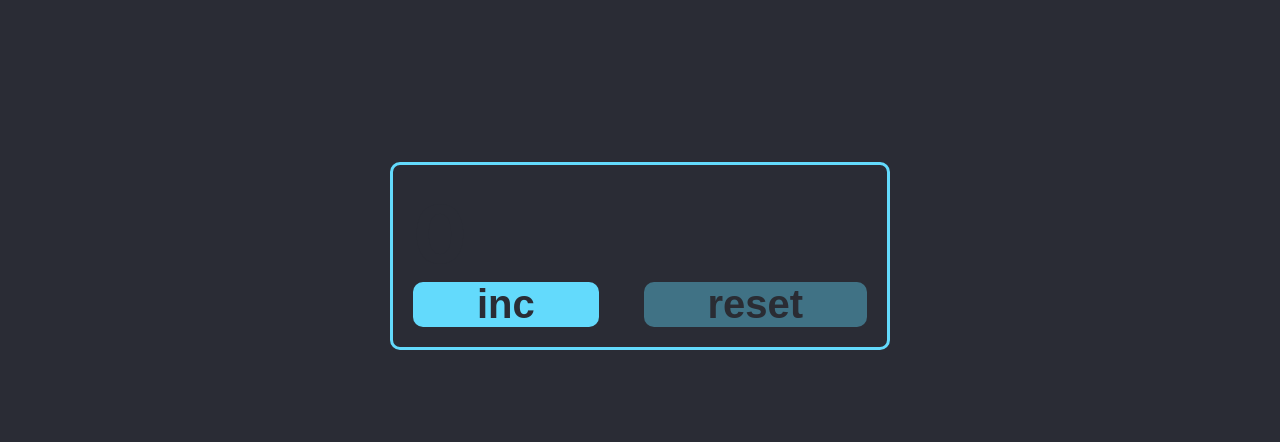
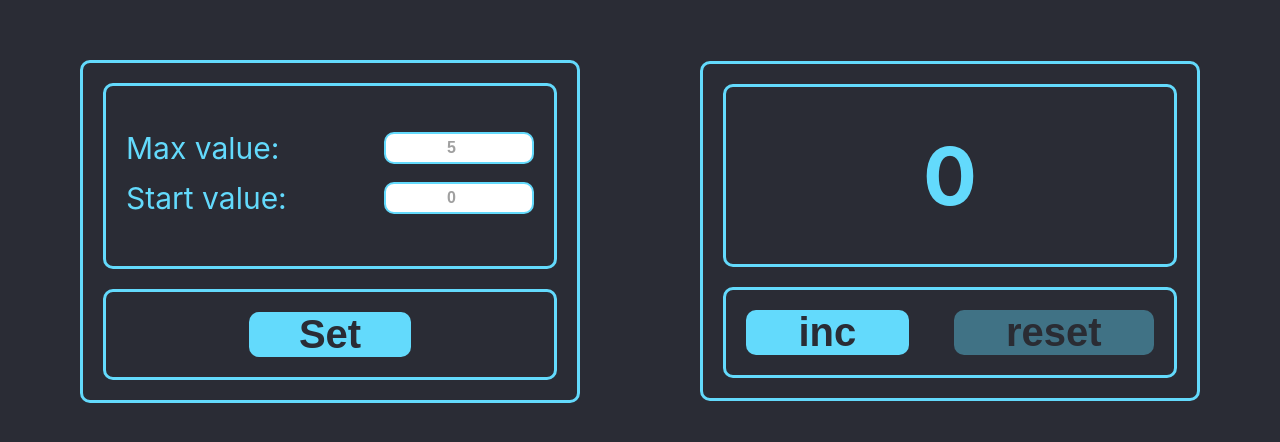
Before and after one commit to AV-html/clicker-counter, a React (Create React App) app: page / in a window 1280 px wide. Shown: the part 144-586 px from the top of the page. Built offline with nearby package versions, Linux system fonts and the light colour scheme.

Commit message:
add(SetValues): add all new components

```diff
--- a/src/App.css
+++ b/src/App.css
@@ -9,7 +9,7 @@ html {
 
 body {
     background-color: rgb(42, 44, 53);
-    color: rgb(42, 44, 53);
+    color: rgb(99, 218, 252);
     height: 100%;
 }
 
@@ -22,12 +22,29 @@ body {
     display: flex;
     justify-content: center;
     align-items: center;
+    flex-wrap: wrap;
+    padding: 20px;
 }
 
-.clicker {
+.block {
+    flex: 0 1 500px;
     border: 3px solid rgb(99, 218, 252);
-    flex: 0 1 500px;
-    margin: 0 auto;
+    margin: 0 auto 5em;
     border-radius: 1rem;
     padding: 2rem;
 }
+
+
+.screen {
+    border: 3px solid rgb(99, 218, 252);
+    border-radius: 1rem;
+    padding: 4rem 2rem;
+    text-align: center;
+    margin-bottom: 2rem;
+}
+
+.control {
+    padding: 2rem;
+    border-radius: 1rem;
+    border: 3px solid rgb(99, 218, 252);
+}
--- a/src/App.tsx
+++ b/src/App.tsx
@@ -1,32 +1,48 @@
 import React, {useState} from 'react';
 import './App.css';
-
+import {Control} from './components/Control';
 import {Screen} from './components/Screen';
-import {Control} from './components/Control';
+import {InputValues} from './components/InputValues';
+import {SetValues} from './components/SetValues';
 
 
 // export type ValueType = 0 | 1 | 2 | 3 | 4 | 5
-export type ClickerType = 'inc' | 'reset';
 
 function App() {
     const [value, setValue] = useState<number>(0);
 
-    const changeValue = (clicker: ClickerType) => {
-        if (clicker === 'inc') {
+    const changeValue = () => {
+        if (value < 5) {
             setValue(value + 1);
         }
-        if (clicker === 'reset') {
-            setValue(0);
-        }
     }
+    const resetValue = () => {
+        setValue(0);
+    }
+
 
     return (
         <div className="App">
+            <div className="block">
+                <div className="screen">
+                    <InputValues/>
+                </div>
+                <div className="control">
+                    <SetValues/>
+                </div>
+            </div>
 
-            <div className="clicker">
-                <Screen value={value}/>
+            <div className="block">
+                <div className="screen">
+                    <Screen value={value}/>
+                </div>
 
-                <Control value={value} changeValue={changeValue}/>
+                <div className="control">
+                    <Control value={value}
+                             changeValue={changeValue}
+                             resetValue={resetValue}
+                    />
+                </div>
             </div>
 
         </div>
```
